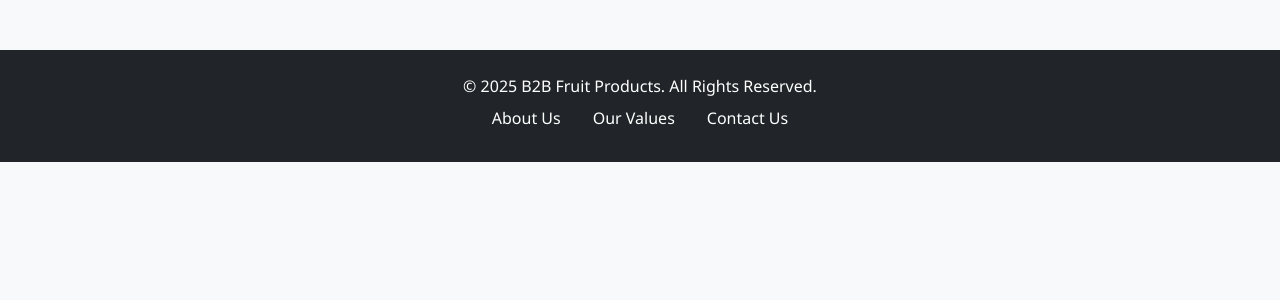
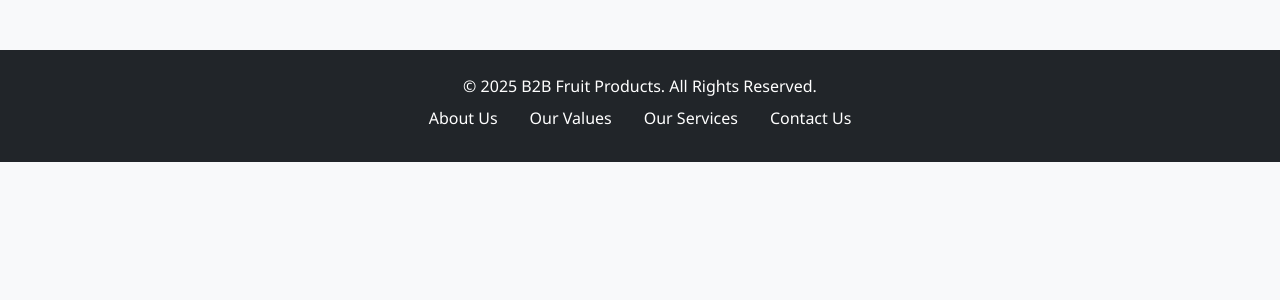
Before and after one commit to priyeshdaspookulangara/tropical, a PHP site: page / in a window 1280 px wide. Shown: the part 88-388 px from the top of the page. Run offline with PHP 8.4, Linux system fonts and the light colour scheme; data that the repository does not hold is empty.

Commit message:
feat: Add "services" to static pages
This commit adds a new "services" page to the static content.

- Updates the database schema to include seed data for the new page.
- Adds a link to the "Services" page in the public-facing footer navigation.

```diff
--- a/database.sql
+++ b/database.sql
@@ -71,4 +71,5 @@ CREATE TABLE `static_content` (
 INSERT INTO `static_content` (`page_slug`, `title`, `content_body`, `last_updated_by`) VALUES
 ('about', 'About Us', '<p>This is the default content for the About Us page. Please update it from the admin panel.</p>', 'system'),
 ('values', 'Our Values', '<p>This is the default content for the Our Values page. Please update it from the admin panel.</p>', 'system'),
-('contact', 'Contact Us', '<p>This is the default content for the Contact Us page. Please update it from the admin panel.</p>', 'system');
+('contact', 'Contact Us', '<p>This is the default content for the Contact Us page. Please update it from the admin panel.</p>', 'system'),
+('services', 'Our Services', '<p>This is the default content for the Our Services page. Please update it from the admin panel.</p>', 'system');
--- a/index.php
+++ b/index.php
@@ -77,6 +77,7 @@ while ($row = mysqli_fetch_assoc($result)) {
             <nav class="nav justify-content-center">
                 <a class="nav-link text-white" href="page.php?slug=about">About Us</a>
                 <a class="nav-link text-white" href="page.php?slug=values">Our Values</a>
+                <a class="nav-link text-white" href="page.php?slug=services">Our Services</a>
                 <a class="nav-link text-white" href="page.php?slug=contact">Contact Us</a>
             </nav>
         </div>
--- a/page.php
+++ b/page.php
@@ -54,6 +54,7 @@ if (!$page) {
             <nav class="nav justify-content-center">
                 <a class="nav-link text-white" href="page.php?slug=about">About Us</a>
                 <a class="nav-link text-white" href="page.php?slug=values">Our Values</a>
+                <a class="nav-link text-white" href="page.php?slug=services">Our Services</a>
                 <a class="nav-link text-white" href="page.php?slug=contact">Contact Us</a>
             </nav>
         </div>
--- a/product.php
+++ b/product.php
@@ -129,6 +129,7 @@ $selling_types = mysqli_fetch_all($result, MYSQLI_ASSOC);
             <nav class="nav justify-content-center">
                 <a class="nav-link text-white" href="page.php?slug=about">About Us</a>
                 <a class="nav-link text-white" href="page.php?slug=values">Our Values</a>
+                <a class="nav-link text-white" href="page.php?slug=services">Our Services</a>
                 <a class="nav-link text-white" href="page.php?slug=contact">Contact Us</a>
             </nav>
         </div>
```
